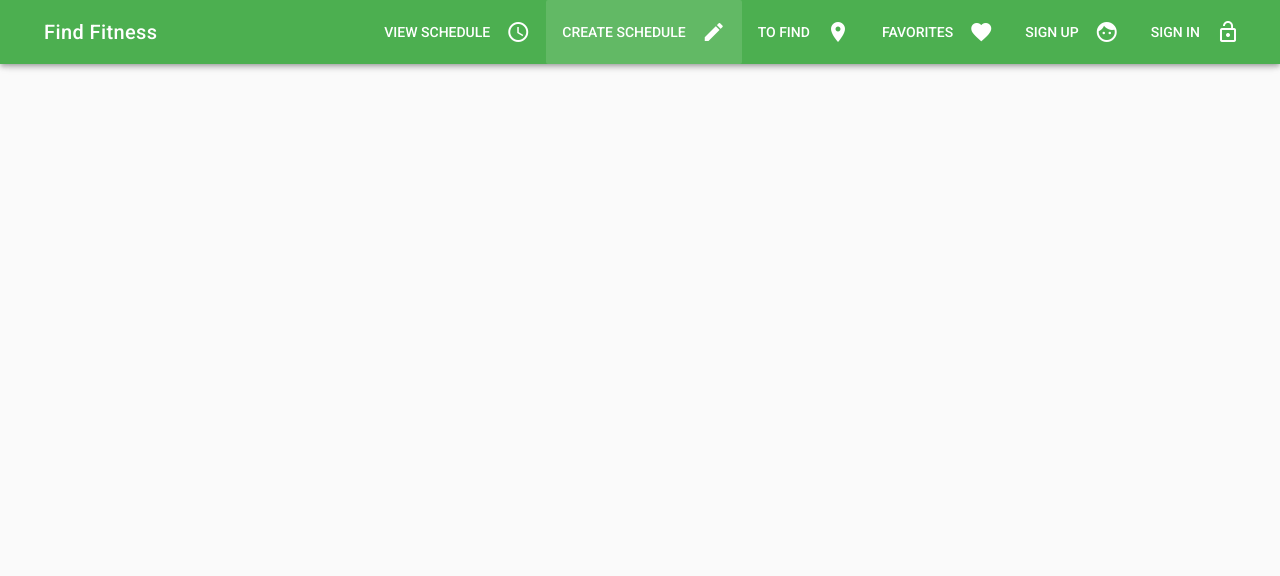
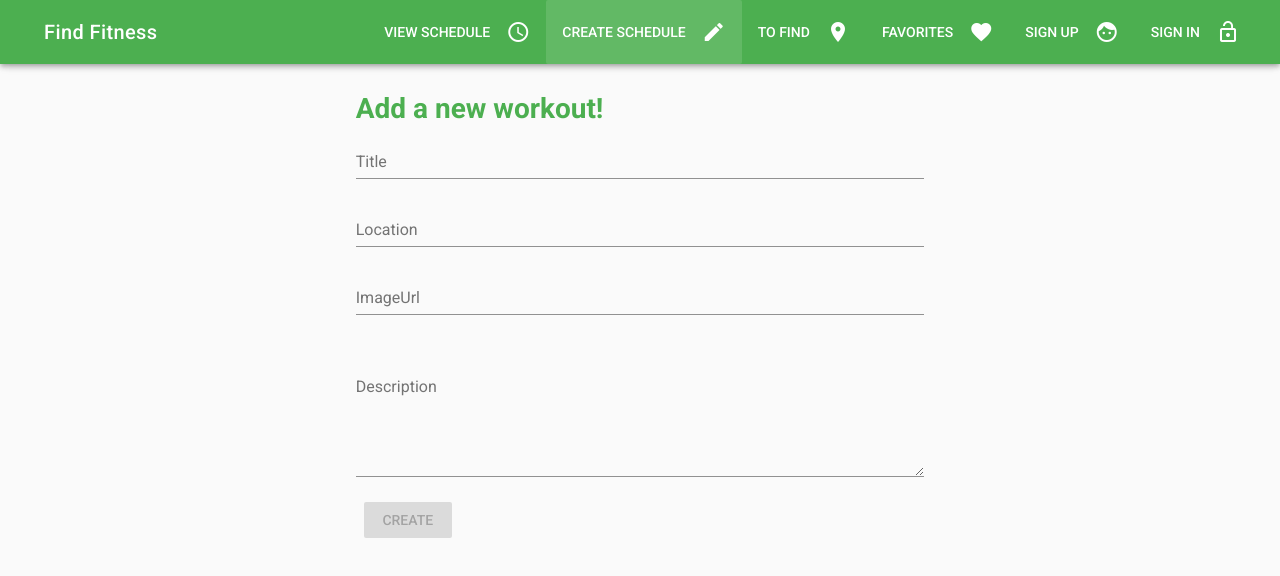
Before and after one commit to fatal41k/find-fitness, a Vue app in the folder find-fitness/: page /schedule/new in a window 1280 px wide. Shown: the top 576 px of the page. Built offline with nearby package versions, Linux system fonts and the light colour scheme.

Commit message:
Added dynamic adding of information to components

```diff
--- a/find-fitness/src/components/Home.vue
+++ b/find-fitness/src/components/Home.vue
@@ -32,7 +32,7 @@
       }
     },
     methods: {
-      onLoadTraining(id) {
+      onLoadTraining (id) {
         this.$router.push('/schedules/' + id)
       }
     }
--- a/find-fitness/src/components/Schedule/CreateSchedule.vue
+++ b/find-fitness/src/components/Schedule/CreateSchedule.vue
@@ -1,9 +1,104 @@
 <template>
   <v-container>
     <v-layout row wrap>
+      <v-flex xs12 sm6 offset-sm3>
+        <h1 class="primary--text">Add a new workout!</h1>
+      </v-flex>
+    </v-layout>
+    <v-layout row>
       <v-flex xs12>
-
+        <form @submit.prevent="onCreateTraining">
+          <v-layout row>
+            <v-flex xs12 sm6 offset-sm3>
+              <v-text-field
+                name="title"
+                label="Title"
+                id="title"
+                required
+                v-model="title"
+              ></v-text-field>
+            </v-flex>
+          </v-layout>
+          <v-layout row>
+            <v-flex xs12 sm6 offset-sm3>
+              <v-text-field
+                name="location"
+                label="Location"
+                id="location"
+                required
+                v-model="location"
+              ></v-text-field>
+            </v-flex>
+          </v-layout>
+          <v-layout row>
+            <v-flex xs12 sm6 offset-sm3>
+              <v-text-field
+                name="imageUrl"
+                label="ImageUrl"
+                id="image-url"
+                required
+                v-model="imageUrl"
+              ></v-text-field>
+              <img :src="imageUrl" height="300px" alt="">
+            </v-flex>
+          </v-layout>
+          <v-layout row>
+            <v-flex xs12 sm6 offset-sm3>
+              <v-text-field
+                name="description"
+                label="Description"
+                id="description"
+                required
+                multi-line
+                v-model="description"
+              ></v-text-field>
+            </v-flex>
+          </v-layout>
+          <v-layout row>
+            <v-flex xs12 sm6 offset-sm3>
+              <v-btn class="primary"
+                     type="submit"
+                     :disabled="!formIsValid"
+              >Create</v-btn>
+            </v-flex>
+          </v-layout>
+        </form>
       </v-flex>
     </v-layout>
   </v-container>
 </template>
+
+<script>
+  export default {
+    data () {
+      return {
+        title: '',
+        location: '',
+        imageUrl: '',
+        description: ''
+      }
+    },
+    computed: {
+      formIsValid () {
+        return this.title !== '' && this.location !== '' &&
+          this.description !== '' && this.imageUrl
+      }
+    },
+    methods: {
+      onCreateTraining () {
+        if (!this.formIsValid) {
+          return
+        }
+        const trainingData = {
+          title: this.title,
+          location: this.location,
+          imageUrl: this.imageUrl,
+          description: this.description,
+          date: new Date()
+        }
+        this.$store.dispatch('createTraining', trainingData)
+        this.$router.push('/schedules')
+      }
+    }
+  }
+</script>
--- a/find-fitness/src/components/Schedule/Schedules.vue
+++ b/find-fitness/src/components/Schedule/Schedules.vue
@@ -7,7 +7,7 @@
             <v-layout row>
               <v-flex xs5 sm4 md3>
                 <v-card-media
-                  :src="training.imageURL"
+                  :src="training.imageUrl"
                   height="125px"
                 >
                 </v-card-media>
@@ -19,12 +19,12 @@
                     <div>{{training.date}}</div>
                   </div>
                 </v-card-title>
-                <v-card-action>
+                <v-card-actions>
                   <v-btn flat :to="/schedules/ + training.id">
                     <v-icon>arrow_forward</v-icon>
                     View details
                   </v-btn>
-                </v-card-action>
+                </v-card-actions>
               </v-flex>
             </v-layout>
           </v-container>
--- a/find-fitness/src/components/Schedule/Workout.vue
+++ b/find-fitness/src/components/Schedule/Workout.vue
@@ -7,7 +7,7 @@
             <h2 class="primary--text">{{training.title}}</h2>
           </v-card-title>
           <v-card-media
-            :src="training.imageURL"
+            :src="training.imageUrl"
             height="300px"
           >
           </v-card-media>
@@ -36,7 +36,7 @@
       'id'
     ],
     computed: {
-      training() {
+      training () {
         return this.$store.getters.loadedTraining(this.id)
       }
     }
--- a/find-fitness/src/store/index.js
+++ b/find-fitness/src/store/index.js
@@ -7,13 +7,13 @@ export const store = new Vuex.Store({
   state: {
     loadedTrainings: [
       {
-        imageURL: 'https://peterwelchsgym.com/wp-content/uploads/2015/11/womanboxing2.jpg',
+        imageUrl: 'https://peterwelchsgym.com/wp-content/uploads/2015/11/womanboxing2.jpg',
         id: 'fafsafafsafsa321312',
         title: 'Boxing',
         date: '2018-04-03'
       },
       {
-        imageURL: 'https://img.grouponcdn.com/deal/nfxcCRuxaxCn14evCjy9/kT-960x576/v1/c700x420.jpg',
+        imageUrl: 'https://img.grouponcdn.com/deal/nfxcCRuxaxCn14evCjy9/kT-960x576/v1/c700x420.jpg',
         id: 'fafsafafsafsa324222',
         title: 'Fitness',
         date: '2018-04-13'
@@ -24,8 +24,25 @@ export const store = new Vuex.Store({
       registeredTrainings: ['fafsafafsafsa321312']
     }
   },
-  mutations: {},
-  actions: {},
+  mutations: {
+    createTraining (state, payload) {
+      state.loadedTrainings.push(payload)
+    }
+  },
+  actions: {
+    createTraining ({commit}, payload) {
+      const training = {
+        title: payload.title,
+        location: payload.location,
+        imageUrl: payload.imageUrl,
+        description: payload.description,
+        date: payload.date,
+        id: '434324324324'
+      }
+      // Reachout a firebase and store it
+      commit('createTraining', training)
+    }
+  },
   getters: {
     loadedTrainings (state) {
       return state.loadedTrainings.sort((trainA, trainB) => {
@@ -38,7 +55,7 @@ export const store = new Vuex.Store({
     loadedTraining (state) {
       return (trainingId) => {
         return state.loadedTrainings.find((training) => {
-          return training.id === trainingId;
+          return training.id === trainingId
         })
       }
     }
```
